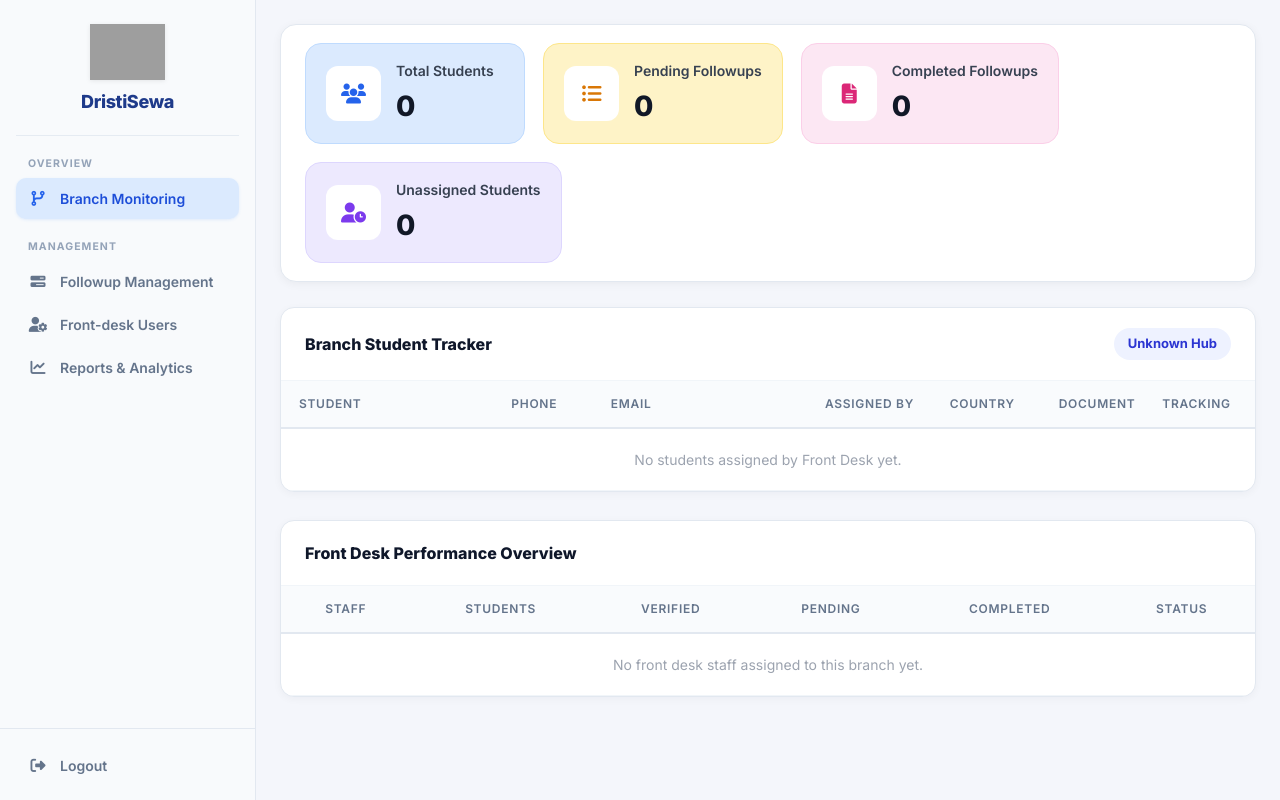
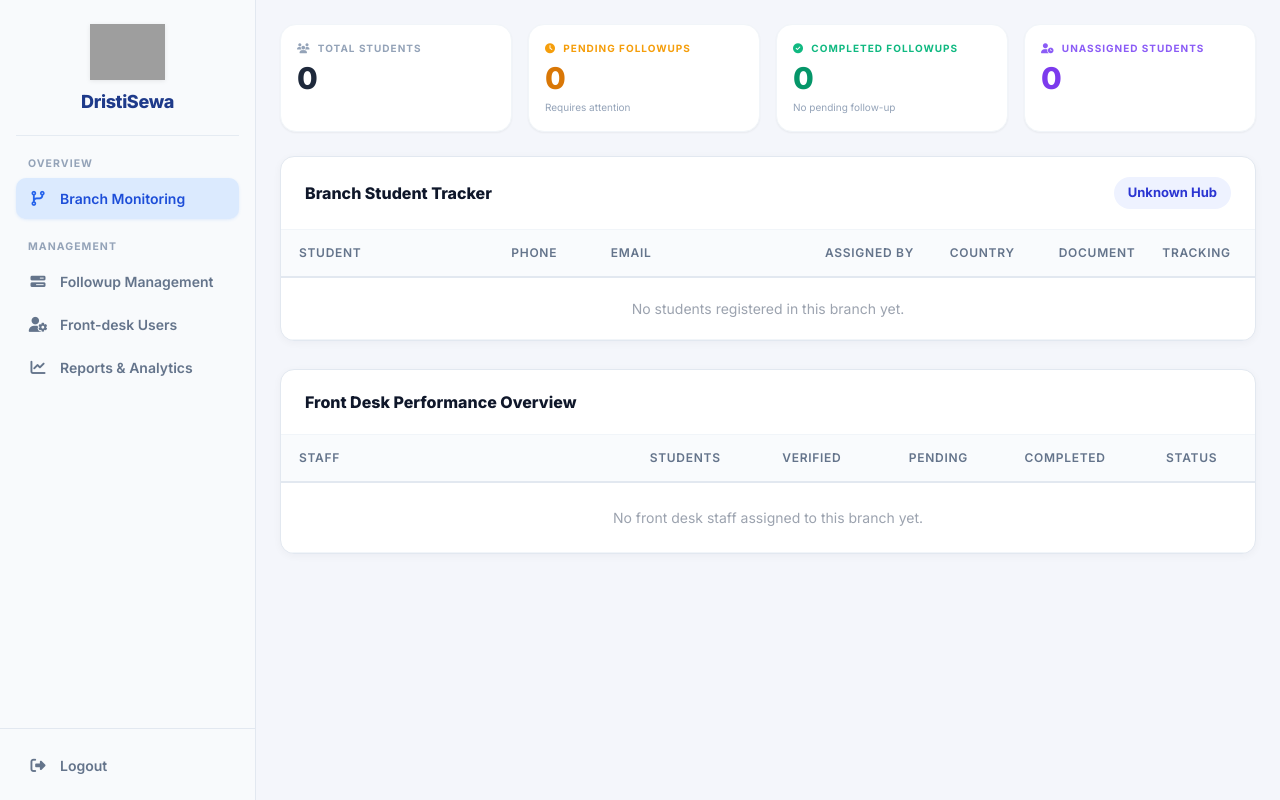
Before and after one commit to DristiSewa/DristiSewa, a Django app: page /manager/branch-monitoring/ in a window 1280 px wide. Run offline with Django 5.2, Linux system fonts and the light colour scheme; a user stored in the database is signed in; data comes from the database, SQL or seed files in the repository; data that the repository does not hold is empty; some libraries are stand-ins or nearby versions; grey boxes are pictures that could not be loaded.

Commit message:
some changes

```diff
--- a/accounts/views.py
+++ b/accounts/views.py
@@ -1379,7 +1379,9 @@ def branch_monitoring(request):
     from students.models import Student
 
     user_branch = request.user.branch
-    students = Student.objects.select_related("user", "user__branch", "assigned_to").prefetch_related(
+    students = Student.objects.select_related(
+        "user", "user__branch", "assigned_to", "assigned_by"
+    ).prefetch_related(
         "applications", "documents"
     ).filter(is_archived=False, user__branch=user_branch)
 
@@ -1419,7 +1421,7 @@ def branch_monitoring(request):
             )
 
     branch_students = []
-    for student in students.filter(assigned_to__isnull=False).order_by("user__first_name", "user__last_name"):
+    for student in students.order_by("user__first_name", "user__last_name"):
         tracking_status = "completed" if student.is_verified else "pending"
         documents = list(student.documents.all())
         latest_document = documents[0] if documents else None
@@ -1435,7 +1437,7 @@ def branch_monitoring(request):
                 "name": student.user.get_full_name() or student.user.email,
                 "email": student.user.email,
                 "phone": student.user.phone or "—",
-                "assigned_by": student.assigned_to.get_full_name() if student.assigned_to else "Unassigned",
+                "assigned_by": student.assigned_by.get_full_name() if student.assigned_by else "—",
                 "country": student.preferred_country or "N/A",
                 "tracking": tracking_status,
                 "document_label": document_label,
@@ -1443,7 +1445,7 @@ def branch_monitoring(request):
         )
 
     total_students_count = students.count()
-    assigned_students_count = len(branch_students)
+    assigned_students_count = students.filter(assigned_to__isnull=False).count()
 
     return render(
         request,
--- a/templates/manager/branch_monitoring.html
+++ b/templates/manager/branch_monitoring.html
@@ -9,94 +9,44 @@
 {% block content %}
 <div class="monitoring-container">
 
-    <div class="header-panel"
-     style="display:flex;justify-content:space-between;align-items:center;background:#fff;padding:18px 24px;border-radius:16px;box-shadow:0 2px 10px rgba(0,0,0,.05);margin-bottom:25px;">
-
-    <div style="display:flex;gap:18px;flex-wrap:wrap;">
+    <!-- Stats cards -->
+    <div class="grid grid-cols-2 sm:grid-cols-4 gap-4 mb-6">
 
         <!-- Total Students -->
-        <div style="background:#dbeafe;border:1px solid #bfdbfe;border-radius:16px;padding:16px 20px;display:flex;align-items:center;gap:15px;min-width:220px;">
-
-            <div style="width:55px;height:55px;background:white;border-radius:12px;display:flex;align-items:center;justify-content:center;color:#2563eb;font-size:20px;">
-                <i class="fas fa-users"></i>
-            </div>
-
-            <div>
-                <p style="margin:0;font-size:14px;font-weight:600;color:#374151;">
-                    Total Students
-                </p>
-
-                <p style="margin:4px 0 0;font-size:28px;font-weight:800;color:#111827;">
-                    {{ total_branch_students }}
-                </p>
-            </div>
-
+        <div class="bg-white border border-slate-100 rounded-2xl p-4 shadow-sm">
+            <p class="text-[10px] font-bold uppercase tracking-widest text-slate-400 mb-1">
+                <i class="fas fa-users mr-1"></i> Total Students
+            </p>
+            <p class="text-3xl font-black text-slate-800">{{ total_branch_students }}</p>
         </div>
 
-        <!-- Pending -->
-        <a href="{% url 'accounts:pending_followups' %}"
-           style="background:#fef3c7;border:1px solid #fde68a;border-radius:16px;padding:16px 20px;display:flex;align-items:center;gap:15px;min-width:220px;text-decoration:none;">
-
-            <div style="width:55px;height:55px;background:white;border-radius:12px;display:flex;align-items:center;justify-content:center;color:#d97706;font-size:20px;">
-                <i class="fas fa-list-ul"></i>
-            </div>
-
-            <div>
-                <p style="margin:0;font-size:14px;font-weight:600;color:#374151;">
-                    Pending Followups
-                </p>
-
-                <p style="margin:4px 0 0;font-size:28px;font-weight:800;color:#111827;">
-                    {{ pending_trackers }}
-                </p>
-            </div>
-
+        <!-- Pending Followups -->
+        <a href="{% url 'accounts:pending_followups' %}" class="bg-white border border-slate-100 rounded-2xl p-4 shadow-sm hover:shadow-md transition">
+            <p class="text-[10px] font-bold uppercase tracking-widest text-amber-500 mb-1">
+                <i class="fas fa-clock mr-1"></i> Pending Followups
+            </p>
+            <p class="text-3xl font-black text-amber-600">{{ pending_trackers }}</p>
+            <p class="text-[10px] text-slate-400 mt-1">Requires attention</p>
         </a>
 
-        <!-- Completed -->
-        <a href="{% url 'accounts:complete_followups' %}"
-           style="background:#fce7f3;border:1px solid #fbcfe8;border-radius:16px;padding:16px 20px;display:flex;align-items:center;gap:15px;min-width:220px;text-decoration:none;">
-
-            <div style="width:55px;height:55px;background:white;border-radius:12px;display:flex;align-items:center;justify-content:center;color:#db2777;font-size:20px;">
-                <i class="fas fa-file-alt"></i>
-            </div>
-
-            <div>
-                <p style="margin:0;font-size:14px;font-weight:600;color:#374151;">
-                    Completed Followups
-                </p>
-
-                <p style="margin:4px 0 0;font-size:28px;font-weight:800;color:#111827;">
-                    {{ completed_trackers }}
-                </p>
-            </div>
-
+        <!-- Completed Followups -->
+        <a href="{% url 'accounts:complete_followups' %}" class="bg-white border border-slate-100 rounded-2xl p-4 shadow-sm hover:shadow-md transition">
+            <p class="text-[10px] font-bold uppercase tracking-widest text-emerald-500 mb-1">
+                <i class="fas fa-circle-check mr-1"></i> Completed Followups
+            </p>
+            <p class="text-3xl font-black text-emerald-600">{{ completed_trackers }}</p>
+            <p class="text-[10px] text-slate-400 mt-1">No pending follow-up</p>
         </a>
 
-        <!-- Unassigned -->
-        <div style="background:#ede9fe;border:1px solid #ddd6fe;border-radius:16px;padding:16px 20px;display:flex;align-items:center;gap:15px;min-width:220px;">
-
-            <div style="width:55px;height:55px;background:white;border-radius:12px;display:flex;align-items:center;justify-content:center;color:#7c3aed;font-size:20px;">
-                <i class="fas fa-user-clock"></i>
-            </div>
-
-            <div>
-                <p style="margin:0;font-size:14px;font-weight:600;color:#374151;">
-                    Unassigned Students
-                </p>
-
-                <p style="margin:4px 0 0;font-size:28px;font-weight:800;color:#111827;">
-                    {{ unassigned_students_count }}
-                </p>
-            </div>
-
+        <!-- Unassigned Students -->
+        <div class="bg-white border border-slate-100 rounded-2xl p-4 shadow-sm">
+            <p class="text-[10px] font-bold uppercase tracking-widest text-violet-500 mb-1">
+                <i class="fas fa-user-clock mr-1"></i> Unassigned Students
+            </p>
+            <p class="text-3xl font-black text-violet-600">{{ unassigned_students_count }}</p>
         </div>
 
     </div>
-
-
-
-</div>
 
     <div class="monitoring-workspace-grid bm-grid-reversed">
 
@@ -139,7 +89,7 @@
                             <td><span class="state-pill {% if student.tracking == 'completed' %}state-completed{% else %}state-pending{% endif %}">{{ student.tracking|title }}</span></td>
                         </tr>
                         {% empty %}
-                        <tr><td colspan="7" style="text-align:center;color:#9ca3af;padding:20px;">No students assigned by Front Desk yet.</td></tr>
+                        <tr><td colspan="7" style="text-align:center;color:#9ca3af;padding:20px;">No students registered in this branch yet.</td></tr>
                         {% endfor %}
                     </tbody>
                 </table>
@@ -152,15 +102,23 @@
     </div>
 
     <div class="responsive-table-holder">
-        <table class="ledger-matrix-table">
+        <table class="ledger-matrix-table" style="table-layout:fixed;">
+            <colgroup>
+                <col style="width:35%">
+                <col style="width:13%">
+                <col style="width:13%">
+                <col style="width:13%">
+                <col style="width:13%">
+                <col style="width:13%">
+            </colgroup>
             <thead>
                 <tr>
-                    <th>Staff</th>
-                    <th>Students</th>
-                    <th>Verified</th>
-                    <th>Pending</th>
-                    <th>Completed</th>
-                    <th>Status</th>
+                    <th style="text-align:left;">Staff</th>
+                    <th style="text-align:center;">Students</th>
+                    <th style="text-align:center;">Verified</th>
+                    <th style="text-align:center;">Pending</th>
+                    <th style="text-align:center;">Completed</th>
+                    <th style="text-align:center;">Status</th>
                 </tr>
             </thead>
 
@@ -169,7 +127,7 @@
                 <tr>
                     <td>
                         <div style="display:flex;align-items:center;gap:10px;">
-                            <div style="width:32px;height:32px;border-radius:50%;overflow:hidden;background:#e0e7ff;display:flex;align-items:center;justify-content:center;flex-shrink:0;">
+                            <div style="width:36px;height:36px;border-radius:50%;overflow:hidden;background:#e0e7ff;display:flex;align-items:center;justify-content:center;flex-shrink:0;">
                                 {% if staff.profile_pic %}
                                     <img src="{{ staff.profile_pic }}" alt="{{ staff.name }}" style="width:100%;height:100%;object-fit:cover;">
                                 {% else %}
@@ -177,40 +135,34 @@
                                 {% endif %}
                             </div>
                             <div>
-                                <strong>{{ staff.name }}</strong>
+                                <div style="font-weight:700;font-size:14px;color:#1e293b;">{{ staff.name }}</div>
                                 <div style="font-size:11px;color:#9ca3af;">{{ staff.email }}</div>
                             </div>
                         </div>
                     </td>
 
-                    <td>{{ staff.students }}</td>
+                    <td style="text-align:center;font-weight:700;color:#1e293b;">{{ staff.students }}</td>
 
-                    <td>
-                        <span class="state-pill state-completed">
-                            {{ staff.verified }}
-                        </span>
+                    <td style="text-align:center;">
+                        <span class="state-pill state-completed">{{ staff.verified }}</span>
                     </td>
 
-                    <td>
-                        <span class="state-pill state-pending">
-                            {{ staff.pending }}
-                        </span>
+                    <td style="text-align:center;">
+                        <span class="state-pill state-pending">{{ staff.pending }}</span>
                     </td>
 
-                    <td>
-                        <span class="state-pill state-completed">
-                            {{ staff.completed }}
-                        </span>
+                    <td style="text-align:center;">
+                        <span class="state-pill state-completed">{{ staff.completed }}</span>
                     </td>
 
-                    <td>
+                    <td style="text-align:center;">
                         <span class="badge-staff-status {% if staff.status == 'Active' %}badge-staff-online{% else %}badge-staff-offline{% endif %}">
-                            <i class="fas fa-circle" style="font-size:8px;margin-right:6px;"></i>{{ staff.status }}
+                            <i class="fas fa-circle" style="font-size:8px;margin-right:5px;"></i>{{ staff.status|upper }}
                         </span>
                     </td>
                 </tr>
                 {% empty %}
-                <tr><td colspan="6" style="text-align:center;color:#9ca3af;padding:20px;">No front desk staff assigned to this branch yet.</td></tr>
+                <tr><td colspan="6" style="text-align:center;color:#9ca3af;padding:24px;">No front desk staff assigned to this branch yet.</td></tr>
                 {% endfor %}
             </tbody>
 
```
Also changed, not shown: templates/manager/followup_management.html (+24 -63 lines).
